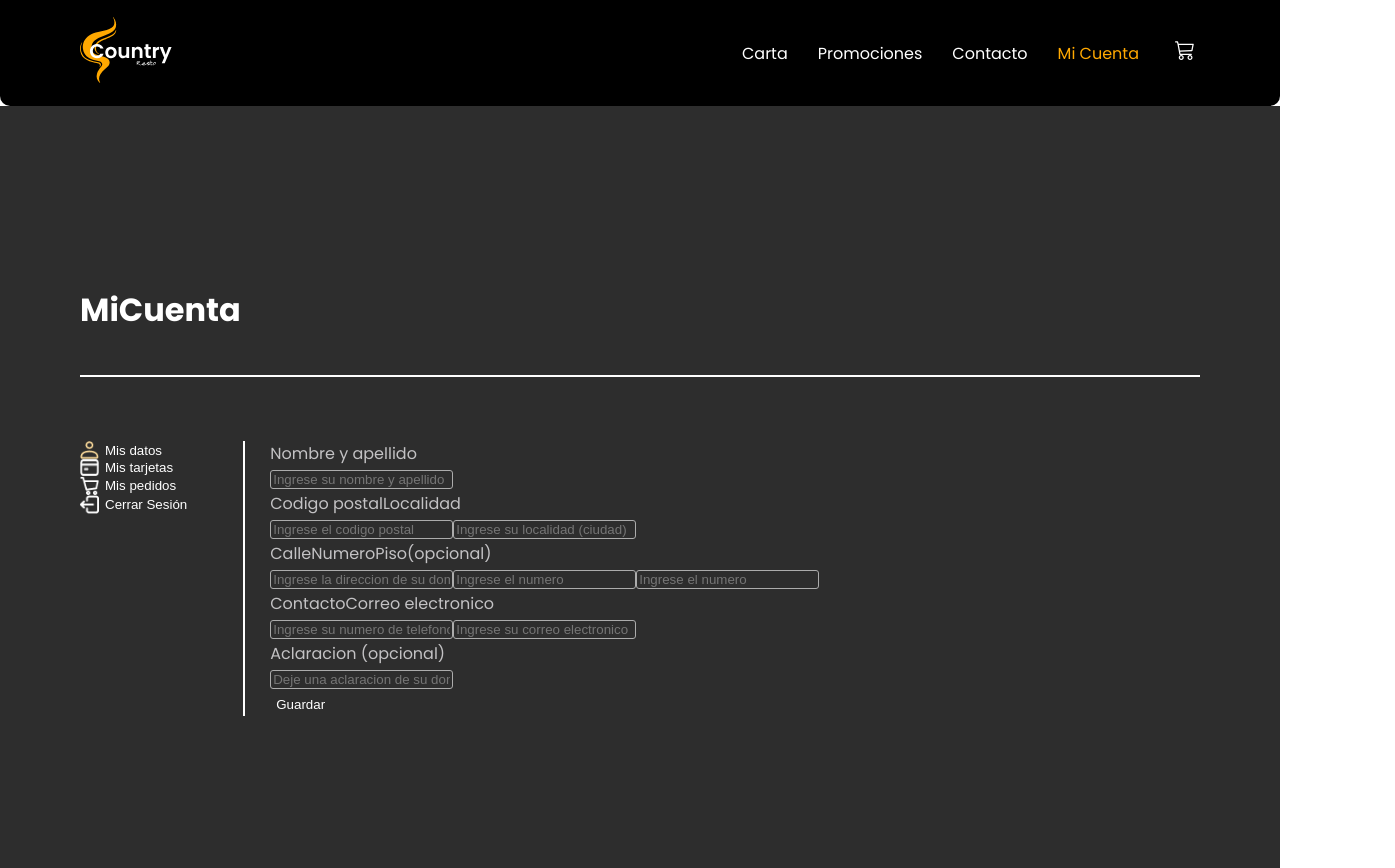
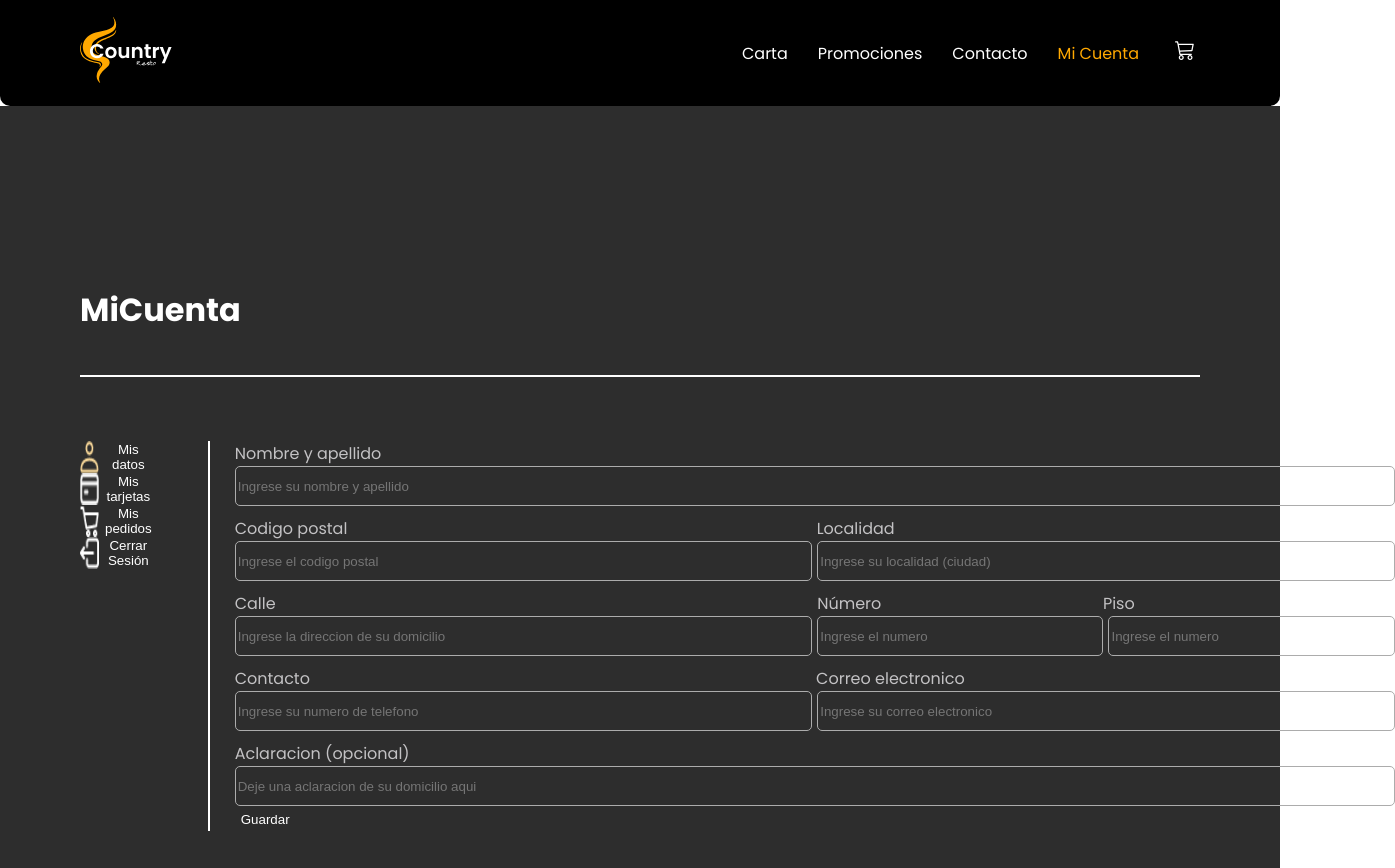
Before and after one commit to No-Country/c9-20-javareact-fulltime, a React (Vite) app in the folder frontend/: page /myaccount in a window 1280 px wide. Shown: the top 868 px of the page, 1395 px wide, since content can reach past the window. Built offline with nearby package versions, Linux system fonts and the light colour scheme.

Commit message:
some changes in myData but no finish

```diff
--- a/frontend/src/pages/home/components/MyAccount/MyData/MisDatos.jsx
+++ b/frontend/src/pages/home/components/MyAccount/MyData/MisDatos.jsx
@@ -1,5 +1,6 @@
 import React from "react";
 import { useState } from "react";
+import { MyDataStyle } from "../../../styled-components/MyAccountComponent";
 
 export default function MisDatos() {
   const [NameAndSurname, setNameAndSurname] = useState("");
@@ -14,12 +15,12 @@ export default function MisDatos() {
 
   return (
     <>
+      <MyDataStyle>
         <form action="">
           <label htmlFor="name">Nombre y apellido</label>
           <br />
           <input
             placeholder="Ingrese su nombre y apellido"
-          size="169px"
             required
             type="text"
             id="name"
@@ -27,14 +28,15 @@ export default function MisDatos() {
             value={NameAndSurname}
           />
           <br />
-        <div className="postalCode_localidad">
+          <div className="postalCode_location">
             <label htmlFor="postalCode">Codigo postal</label>
+            <div className="location">
               <label htmlFor="location">Localidad</label>
+            </div>
           </div>
           <input
             required
             placeholder="Ingrese el codigo postal"
-          size="80px"
             type="text"
             id="postalCode"
             onChange={(e) => setPostalCode(e.target.value)}
@@ -43,17 +45,23 @@ export default function MisDatos() {
           <input
             required
             placeholder="Ingrese su localidad (ciudad)"
-          size="80px"
             type="text"
             id="location"
             onChange={(e) => setLocation(e.target.value)}
             value={location}
           />
           <br />
+          <div className="address">
+            <div className="street">
               <label htmlFor="street">Calle</label>
-        <label htmlFor="number">Numero</label>
-        <label htmlFor="floor">Piso(opcional)</label>
-        <br />
+            </div>
+            <div className="number">
+              <label htmlFor="number">Número</label>
+            </div>
+            <div className="piso">
+              <label htmlFor="floor">Piso</label>
+            </div>
+          </div>
           <input
             placeholder="Ingrese la direccion de su domicilio"
             required
@@ -77,10 +85,12 @@ export default function MisDatos() {
             onChange={(e) => setFloor(e.target.value)}
             value={floor}
           />
-        <br />
+          <div className="contact_email">
             <label htmlFor="contact">Contacto</label>
+            <div className="email">
               <label htmlFor="email">Correo electronico</label>
-        <br />
+            </div>
+          </div>
           <input
             placeholder="Ingrese su numero de telefono"
             required
@@ -97,9 +107,9 @@ export default function MisDatos() {
             onChange={(e) => setEmail(e.target.value)}
             value={email}
           />
-        <br />
+          <div className="moreDetails">
             <label htmlFor="moreDetails">Aclaracion (opcional)</label>
-        <br />
+          </div>
           <input
             placeholder="Deje una aclaracion de su domicilio aqui"
             type="text"
@@ -110,6 +120,7 @@ export default function MisDatos() {
           <br />
           <button>Guardar</button>
         </form>
+      </MyDataStyle>
     </>
   );
 }
--- a/frontend/src/pages/home/styled-components/MyAccountComponent.jsx
+++ b/frontend/src/pages/home/styled-components/MyAccountComponent.jsx
@@ -50,10 +50,69 @@ export const MyAccountStyle = styled.div`
   .postalCode_localidad {
     height: fit-content;
   }
+`;
 
+export const MyDataStyle = styled.div`
   input {
-    border: solid #acacac 1px;
-    border-radius: 3px;
+    width: 1160px;
+    height: 40px;
+    border: solid #acacac 1.75px;
     background-color: transparent;
+    border-radius: 5px;
+  }
+
+  .postalCode_location,
+  .address {
+    margin-top: 10px;
+    display: flex;
+    justify-content: space-between;
+  }
+
+  .contact_email {
+    margin-top: 10px;
+    display: flex;
+    justify-content: space-between;
+  }
+
+  .moreDetails {
+    margin-top: 10px;
+    display: flex;
+    justify-content: space-between;
+  }
+
+  .location {
+    margin-right: 500px;
+  }
+
+  .number {
+    margin-left: 320px;
+  }
+
+  .piso {
+    margin-right: 260px;
+  }
+
+  .email {
+    margin-right: 430px;
+  }
+
+  #postalCode,
+  #location,
+  #street,
+  #contact,
+  #email {
+    width: 577.5px;
+  }
+
+  #postalCode,
+  #street,
+  #number,
+  #contact {
+    margin-right: 5px;
+  }
+
+  #number,
+  #floor {
+    width: 286.25px;
   }
 `;
```
Lines whose indentation alone changed are shown as unchanged.
